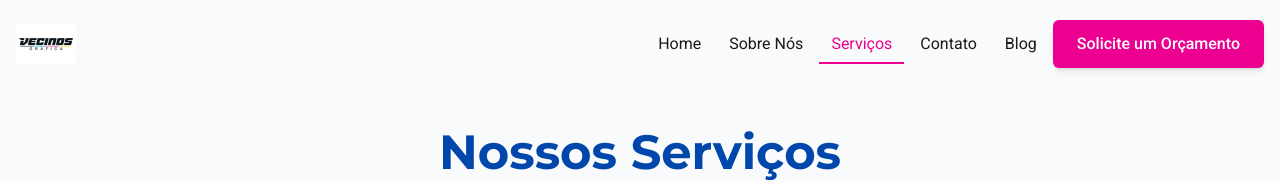
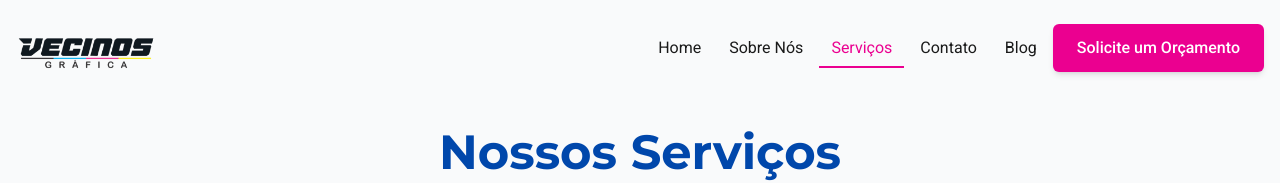
Before and after one commit to andremoller3/vibrant-print-portal, a React (Vite) app: page /servicos in a window 1280 px wide. Shown: the top 183 px of the page. Built offline with nearby package versions, Linux system fonts and the light colour scheme.

Commit message:
Replace logo
Update the logo image in the Navbar component.

```diff
--- a/src/components/Navbar.tsx
+++ b/src/components/Navbar.tsx
@@ -49,9 +49,9 @@ const Navbar = () => {
         <div className="flex items-center">
           <Link to="/" className="flex items-center">
             <img
-              src="/lovable-uploads/4a841dc2-665a-4586-805c-82508d7f8e04.png"
+              src="/lovable-uploads/4f56fc66-5129-4d49-b397-1c14c98dcfcb.png"
               alt="Vecinos Gráfica Logo"
-              className="h-10 mr-2"
+              className="h-14 mr-2"
             />
           </Link>
         </div>
@@ -84,9 +84,9 @@ const Navbar = () => {
         <div className="container mx-auto px-4 py-5 flex justify-between items-center">
           <div className="flex items-center">
             <img
-              src="/lovable-uploads/4a841dc2-665a-4586-805c-82508d7f8e04.png"
+              src="/lovable-uploads/4f56fc66-5129-4d49-b397-1c14c98dcfcb.png"
               alt="Vecinos Gráfica Logo"
-              className="h-8"
+              className="h-12"
             />
           </div>
           <button className="text-vecinos-primary" onClick={toggleMenu}>
```
Also changed, not shown: public/lovable-uploads/4f56fc66-5129-4d49-b397-1c14c98dcfcb.png (added).
